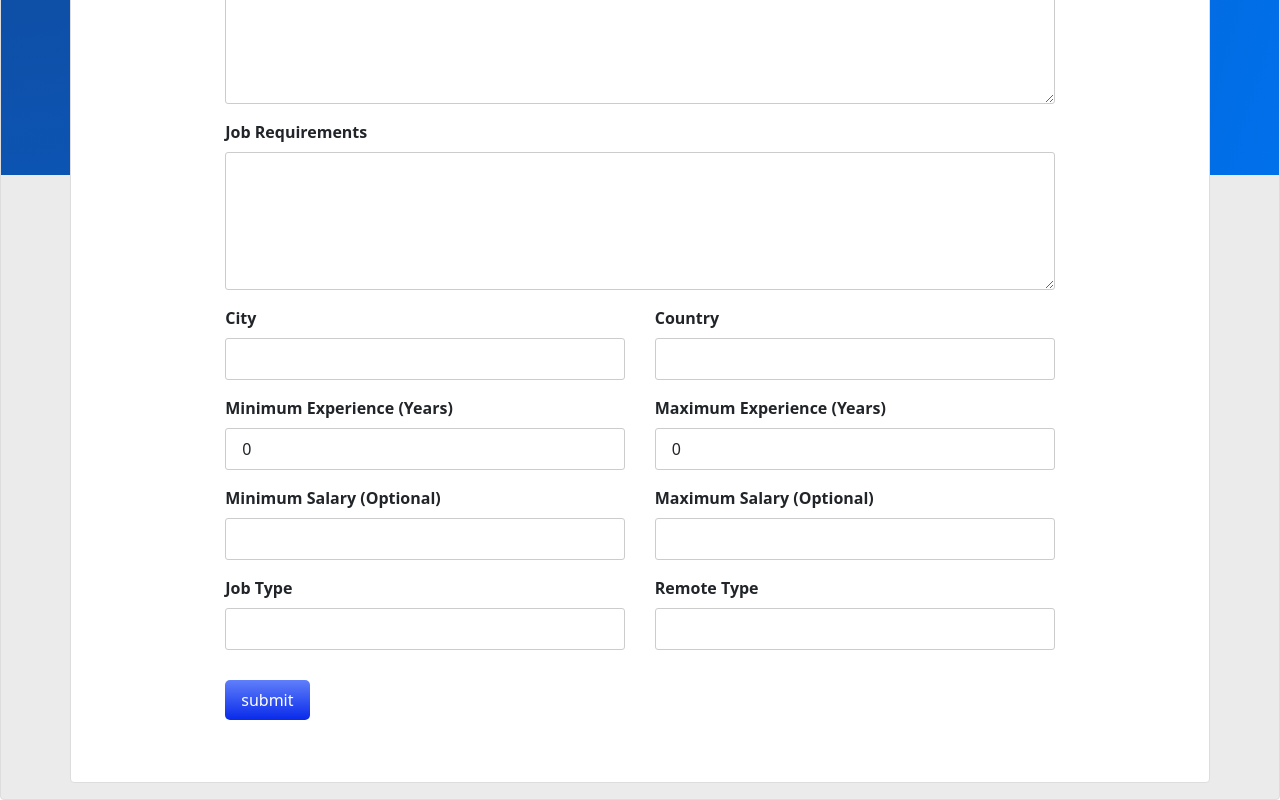
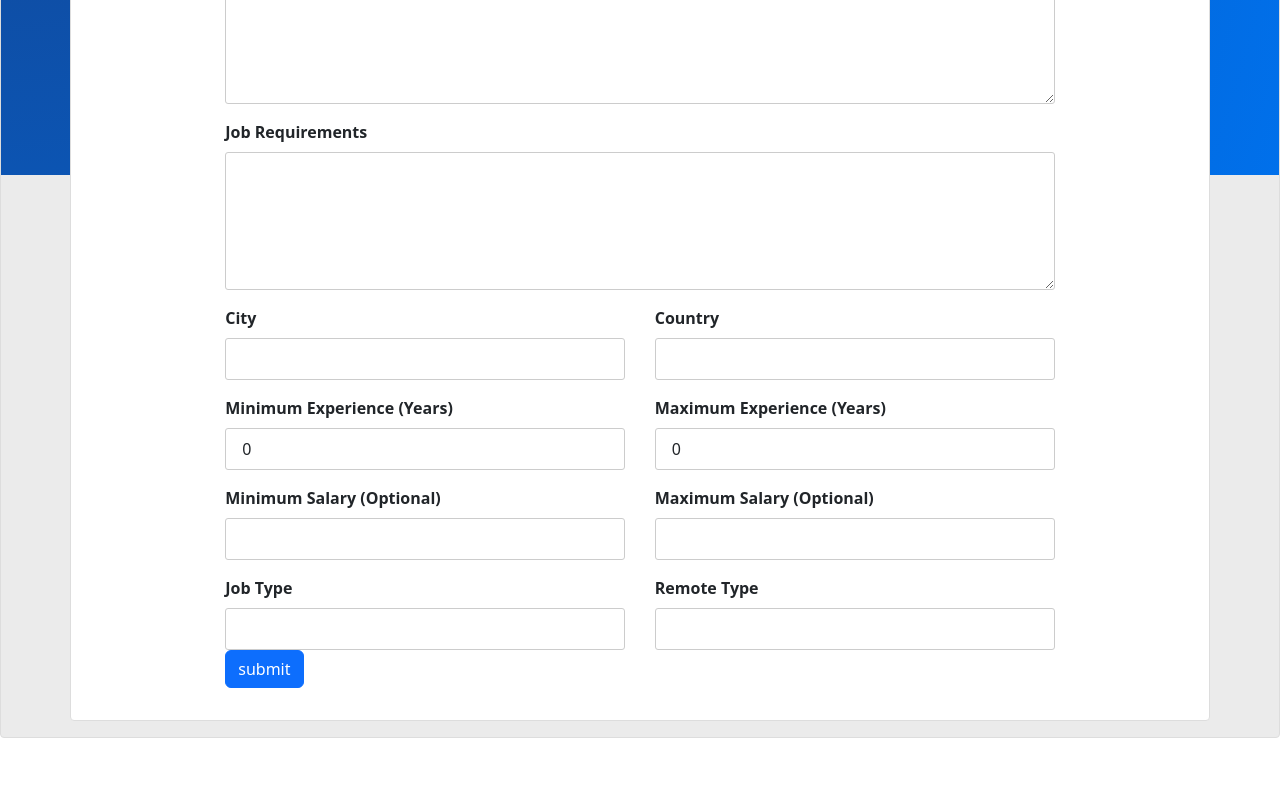
Before and after one commit to yousef8/CareerHub-FrontEnd, a Vue app: page /jobs/new in a window 1280 px wide. Shown: the part 366-1166 px from the top of the page. After the commit the page ends 1104 px from the top, so only its background shows below. Built offline with nearby package versions, Linux system fonts and the light colour scheme.

Commit message:
button style primary

```diff
--- a/src/views/employer/EditJobView.vue
+++ b/src/views/employer/EditJobView.vue
@@ -157,7 +157,7 @@
               <option value="hybrid">Hybrid</option>
             </select>
           </div>
-          <button class="submit-b" @click="handleSubmit">Update</button>
+          <button class="btn btn-primary" @click="handleSubmit">Update</button>
         </div>
       </form>
     </div>
--- a/src/views/employer/NewJobView.vue
+++ b/src/views/employer/NewJobView.vue
@@ -98,7 +98,9 @@
               <option value="hybrid">Hybrid</option>
             </select>
           </div>
-          <button class="btn" @click="handleSubmit">submit</button>
+          <div class="">
+            <button class="btn btn-primary" @click="handleSubmit">submit</button>
+          </div>
         </div>
       </form>
     </div>
@@ -199,7 +201,7 @@ export default {
   border-color: #8bd2f4;
 }
 
-.btn {
+/* .btn {
   margin: 30px;
   margin-left: 0;
   padding: 0.5rem 1rem;
@@ -209,7 +211,7 @@ export default {
   background-color: #1c4dff;
   color: #fff;
   background-image: linear-gradient(to bottom, #607ffa, #082aea);
-}
+} */
 
 .invalid-feedback {
   display: none;
```
